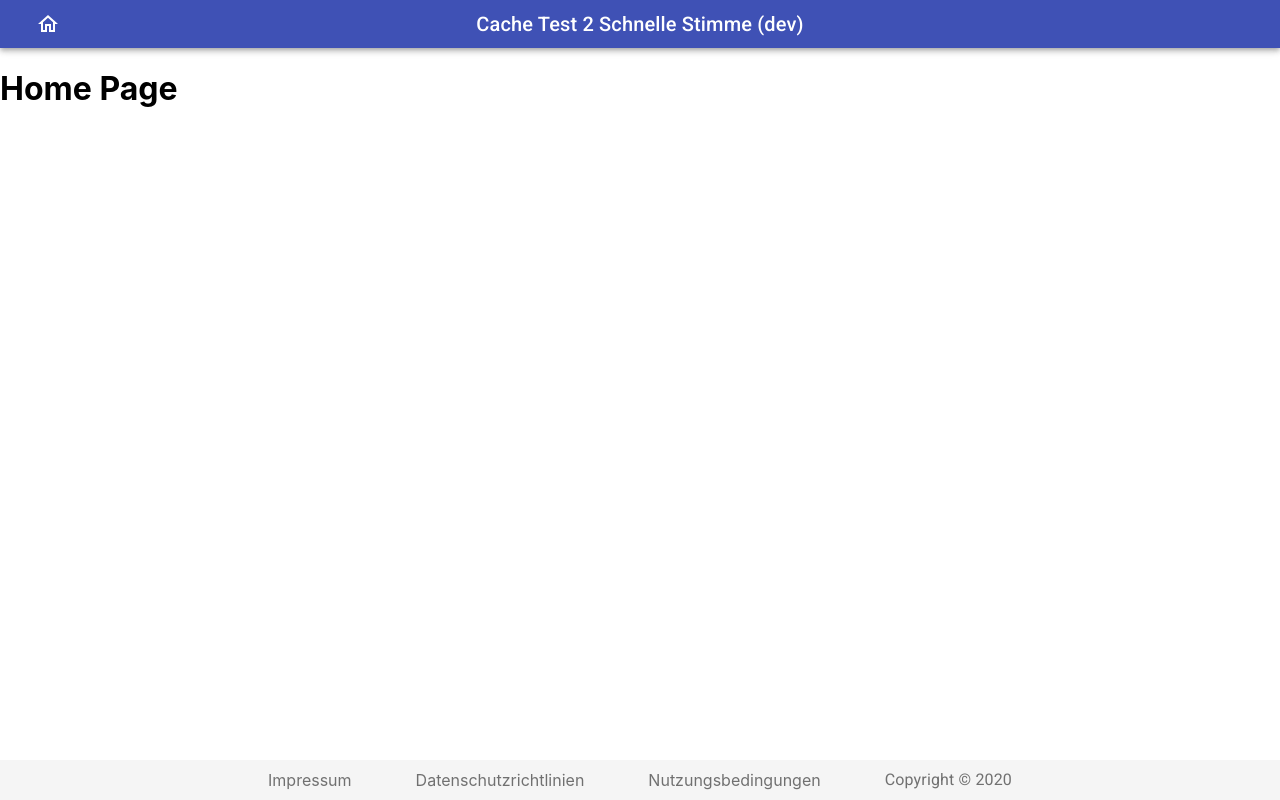
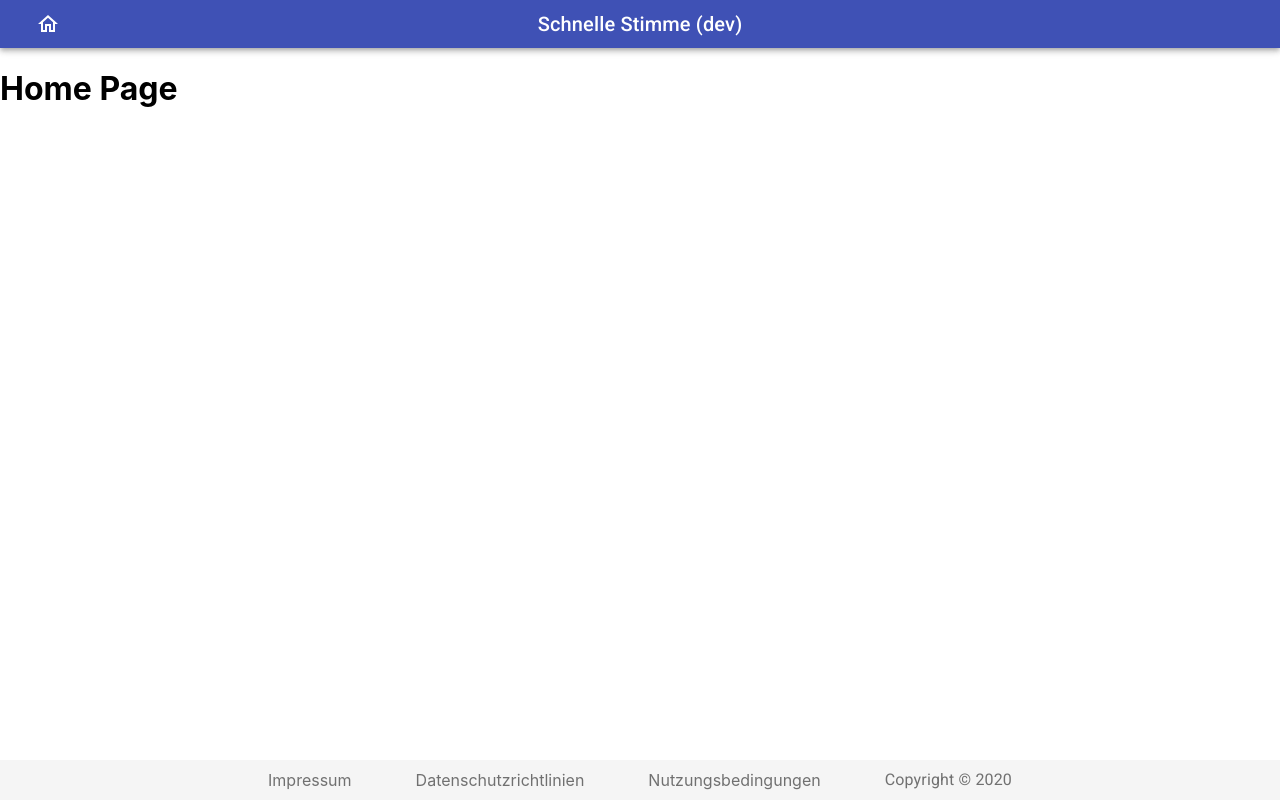
Before and after one commit to DanielMerkl/schnelle-stimme, a React (Create React App) app: page / in a window 1280 px wide. Built offline with nearby package versions, Linux system fonts and the light colour scheme.

Commit message:
removed cache test

```diff
--- a/src/components/Header.tsx
+++ b/src/components/Header.tsx
@@ -29,7 +29,7 @@ export const Header: FC = () => {
           <HomeOutlined />
         </IconButton>
         <StyledTypography variant="h6" onClick={handleTitleClick}>
-          Cache Test 2 Schnelle Stimme{stageInfo}
+          Schnelle Stimme{stageInfo}
         </StyledTypography>
       </StyledToolbar>
     </AppBar>
```
